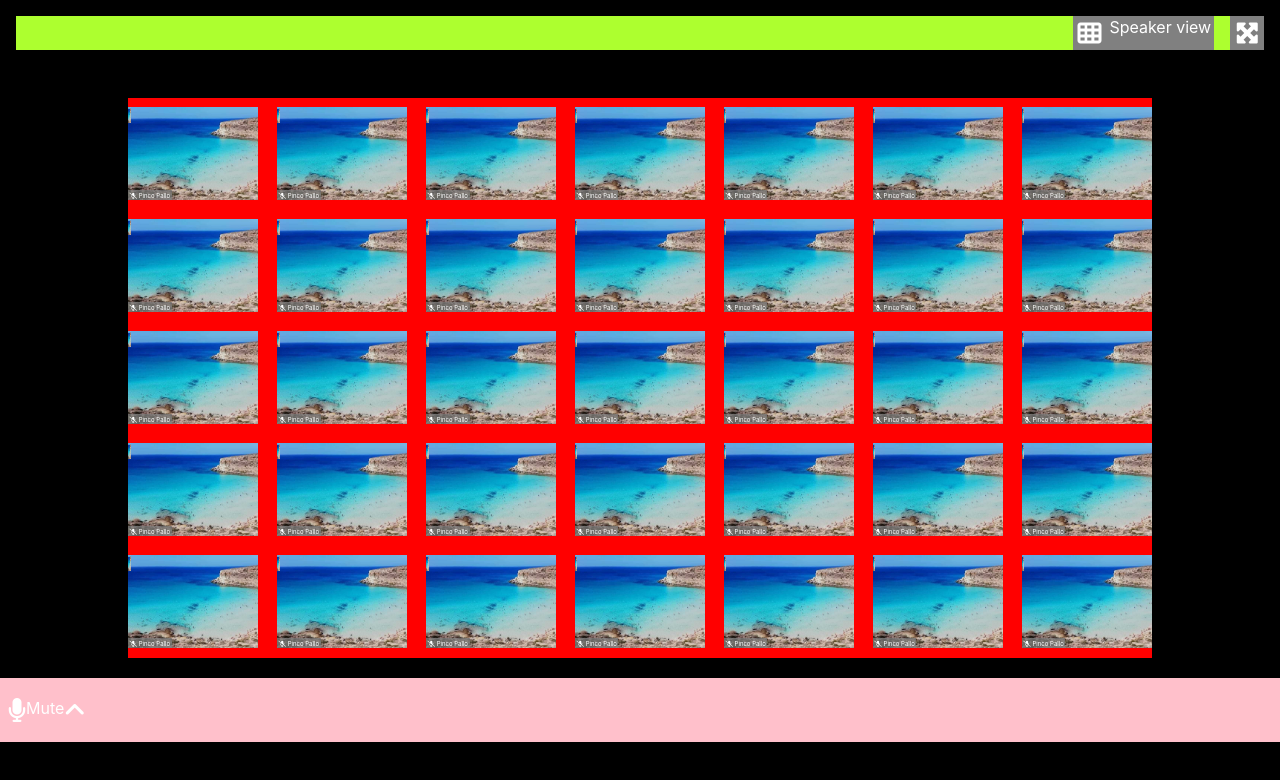
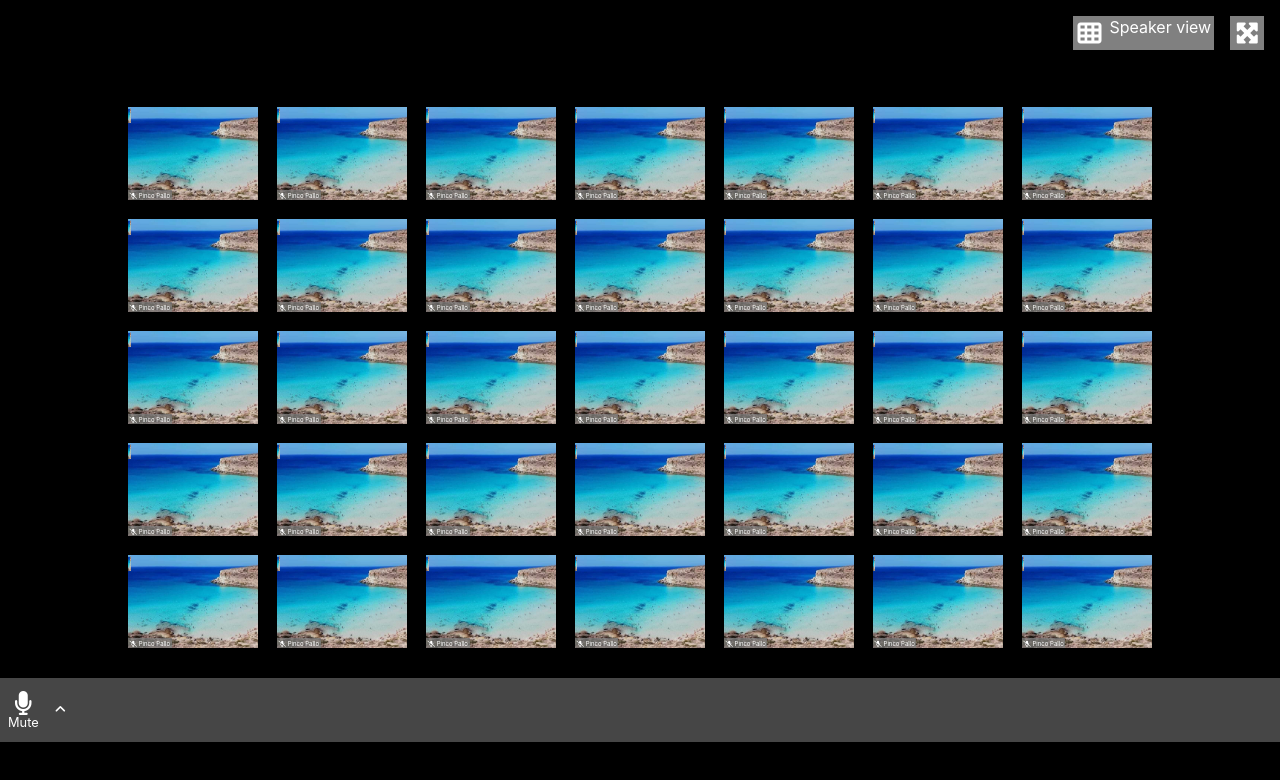
Before and after one commit to frame88/html-css-zoom, a plain HTML site: page index.html in a window 1280 px wide. Drawn offline with Linux system fonts and the light colour scheme.

Commit message:
footer mute icon

```diff
--- a/css/style.css
+++ b/css/style.css
@@ -41,7 +41,6 @@ html {
     display: flex;
     justify-content: flex-end;
     margin: 1em;
-    background: greenyellow;
 }
 
 .display-set i, .display-set span{
@@ -65,7 +64,6 @@ main {
 
 .container {
     display: flex;
-    background: red;
     width: 80vw;
     height: 70vh;
     flex-wrap: wrap;
@@ -103,12 +101,12 @@ img {
 /*_______INIZIO FOOTER__________*/
 
 .container-footer {
+    background: rgb(70, 70, 70);
     display: flex;
     width: 100vw;
     height:2em;
     padding: 2em 0.5em;
     margin-top: 1.3em;
-    background: pink;
     align-items: center;
 }
 
@@ -118,29 +116,33 @@ img {
 }
 
 .mute {
-    width: 7vw;
-    height: 100%;
+    margin-right: 1em;
     display: flex;
+    flex-direction: column;
+    justify-content: center;
 }
 
 .fas {
     font-size: 150%;
-
 }
 
 .fa-microphone {
-    align-self: flex-end;
-
+    align-self: center;
 }
 
 .mute span {
     align-self: start;
-
+    display: block;
+    font-size: 80%;
+}
+.angle {
+    display:flex
 }
 
 .fa-angle-up {
-    align-self: ;
-
+    margin-right: 1em;
+    align-self: center;
+    font-size: 80%;
 }
 
 
--- a/index.html
+++ b/index.html
@@ -313,6 +313,8 @@
                 <div class="mute">
                     <i class="fas fa-microphone"></i>
                     <span>Mute</span>
+                </div>
+                <div class="angle">
                     <i class="fas fa-angle-up"></i>
                 </div>
             <!-- <div class="stop-video">
```
